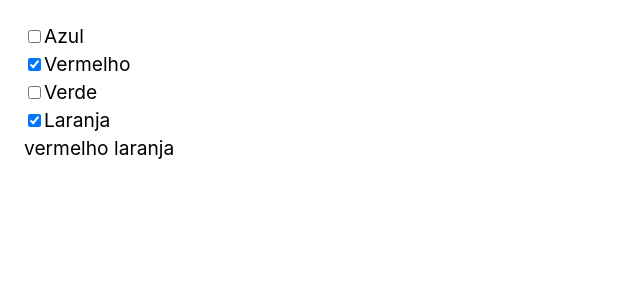
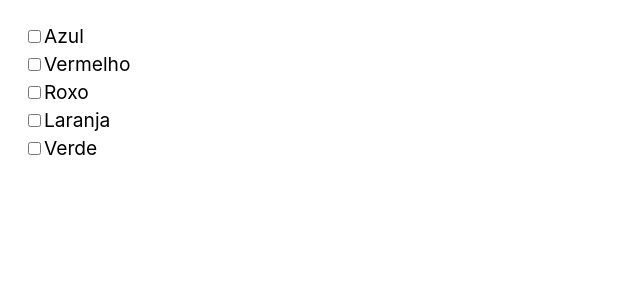
Before and after one commit to brunozupp/curso_reactjs, a React (Create React App) app: page / in a window 1280 px wide. Shown: the top 300 px of the page, without its empty margins (0-640 px from the left). Built offline with nearby package versions, Linux system fonts and the light colour scheme.

Commit message:
Desafio 8 - Otimizar checkbox

```diff
--- /dev/null
+++ b/src/desafios/Desafio8/Desafio8.js
@@ -0,0 +1,37 @@
+import React from 'react'
+
+const Desafio8 = () => {
+
+    const [cores,setCores] = React.useState([]);
+
+    const coresArray = ['azul', 'vermelho', 'roxo', 'laranja', 'verde'];
+
+    function handleMultiple({target}) {
+
+        if(target.checked) {
+            setCores([...cores, target.value]);
+        } else {
+            setCores(cores.filter((cor) => cor !== target.value));
+        }
+    }
+
+    return (
+        <form>
+            {
+                coresArray.map((cor) => (
+                    <label key={cor}>
+                        <input type="checkbox" checked={cores.includes(cor)} value={cor} onChange={handleMultiple} />
+                        {
+                            cor.charAt(0).toUpperCase() + cor.slice(1)
+                        }
+                    </label>
+                ))
+            }
+            {
+                cores.map(cor => cor + " ")
+            }
+        </form>
+    )
+}
+
+export default Desafio8
--- a/src/index.js
+++ b/src/index.js
@@ -36,6 +36,7 @@ import ModuloFormularioSelect1 from './aulas/ModuloFormulario/Aula3/ModuloFormul
 import ModuloFormularioRadio1 from './aulas/ModuloFormulario/Aula4/ModuloFormularioRadio1.js';
 import ModuloFormularioCheckbox1 from './aulas/ModuloFormulario/Aula5/ModuloFormularioCheckbox1.js';
 import ModuloFormularioCheckbox2 from './aulas/ModuloFormulario/Aula5/ModuloFormularioCheckbox2.js';
+import Desafio8 from './desafios/Desafio8/Desafio8.js';
 
 
 ReactDOM.render(
@@ -75,7 +76,8 @@ ReactDOM.render(
     {/* <ModuloFormularioSelect1 /> */}
     {/* <ModuloFormularioRadio1 /> */}
     {/* <ModuloFormularioCheckbox1 /> */}
-    <ModuloFormularioCheckbox2 />
+    {/* <ModuloFormularioCheckbox2 /> */}
+    <Desafio8 />
   </React.StrictMode>,
   document.getElementById('root')
 );
```
